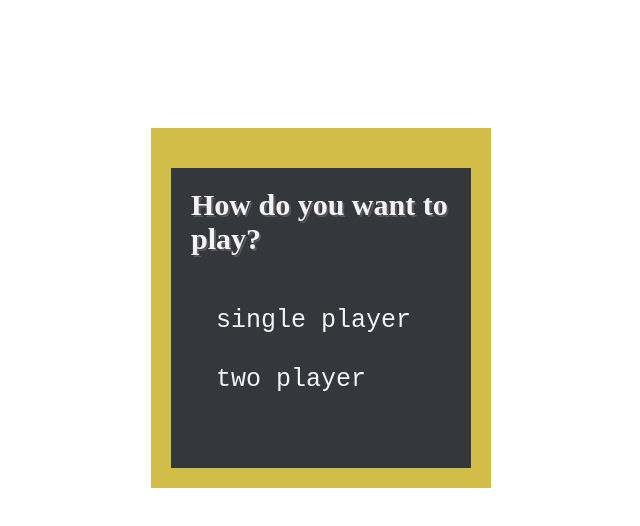
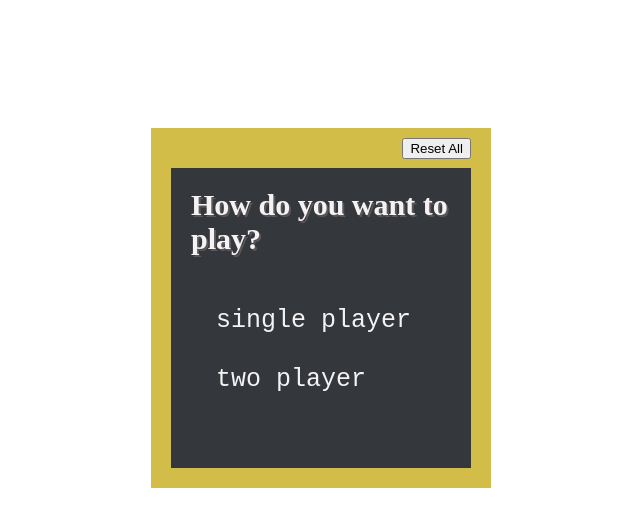
Before and after one commit to flyrk/FreeCodeCamp-Project, a plain HTML site: page pj2-build_a_tic_tac_toe_game/index.html in a window 1280 px wide. Shown: the whole page, without its empty margins (319-959 px from the left). Drawn offline with Linux system fonts and the light colour scheme.

Commit message:
Changing reset button

```diff
--- a/pj2-build_a_tic_tac_toe_game/css/style.sass
+++ b/pj2-build_a_tic_tac_toe_game/css/style.sass
@@ -21,11 +21,16 @@ h1
     margin: 0 auto
     margin-top: 10%
     position: relative
+    .btn-reset
+        position: absolute
+        top: -30px
+        right: 0
     .mark-board
         position: absolute
-        top: -30px
+        top: -25px
         left: 0
         color: #43b925
+        font-size: .8em
     .game-background
         display: inline-block
         position: relative
--- a/pj2-build_a_tic_tac_toe_game/index.html
+++ b/pj2-build_a_tic_tac_toe_game/index.html
@@ -11,10 +11,9 @@
                     <h1 class="game-quest">How do you want to play?</h1>
                     <p class="player" id="game-singleP">single player</p>
                     <p class="player" id="game-twoP">two player</p>
-
                 </div>
-
             </div>
+            <button class="btn-reset" onclick='resetAll();'>Reset All</button>
         </div>
 
         <script src="./scripts/view.js"></script>
--- a/pj2-build_a_tic_tac_toe_game/scripts/action.js
+++ b/pj2-build_a_tic_tac_toe_game/scripts/action.js
@@ -33,6 +33,23 @@ window.addEventListener("load", function() {
 
 });
 
+function resetAll() {
+    var gameBackground = document.getElementsByClassName('game-background')[0];
+    var gamePlatform = document.getElementsByClassName('game-platform')[0];
+    var drawBoard = document.getElementsByClassName('drawBoard')[0] ? document.getElementsByClassName('drawBoard')[0] : null;
+    var markBoard = document.getElementsByClassName('mark-board')[0] ? document.getElementsByClassName('mark-board')[0] : null;
+    if(drawBoard) {
+        gameBackground.removeChild(drawBoard);
+    }
+    if(markBoard) {
+        gamePlatform.removeChild(markBoard);
+    }
+    changeStartView();
+    init();
+    var player = document.getElementsByClassName("player");
+    player[0].addEventListener("click", singlePlayerView);
+    player[1].addEventListener("click", twoPlayerView);
+}
 function inRow(i, value, turn) {
     if(board[i][0] + board[i][1] + board[i][2] === value) {
         if(turn === 'X') {
```
Also changed, not shown: pj2-build_a_tic_tac_toe_game/css/style.css, 1 other file.
